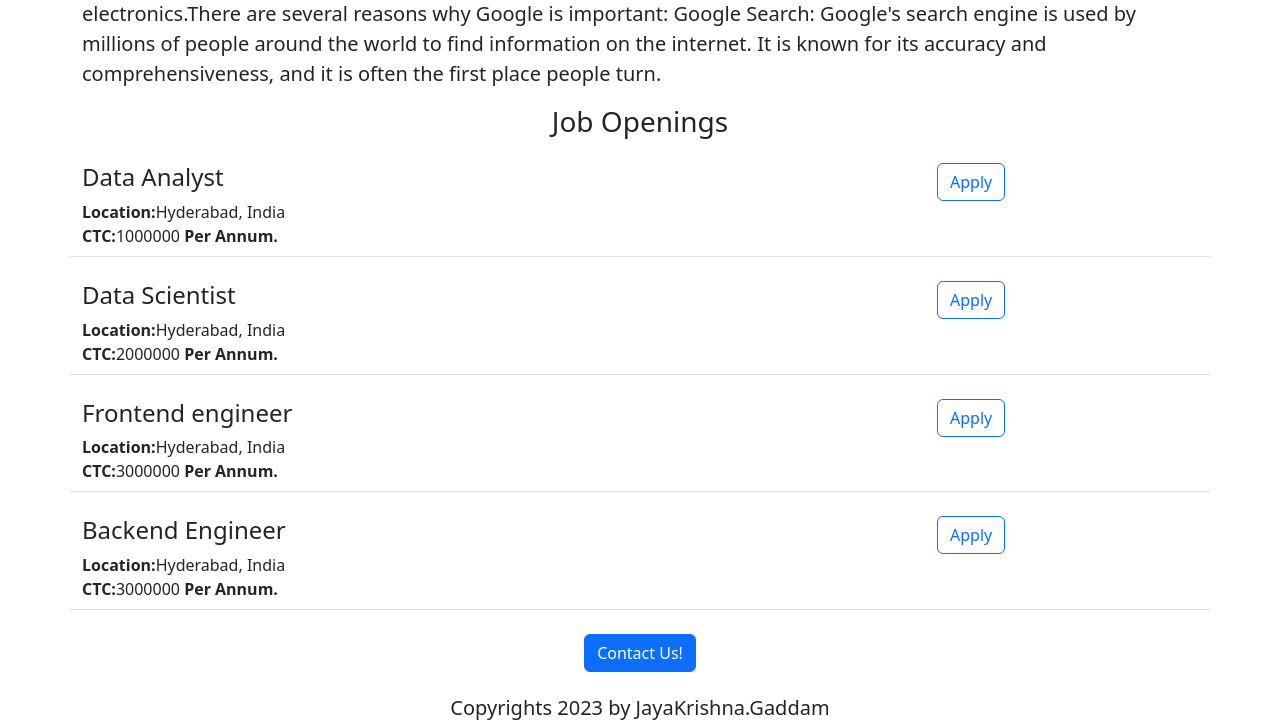
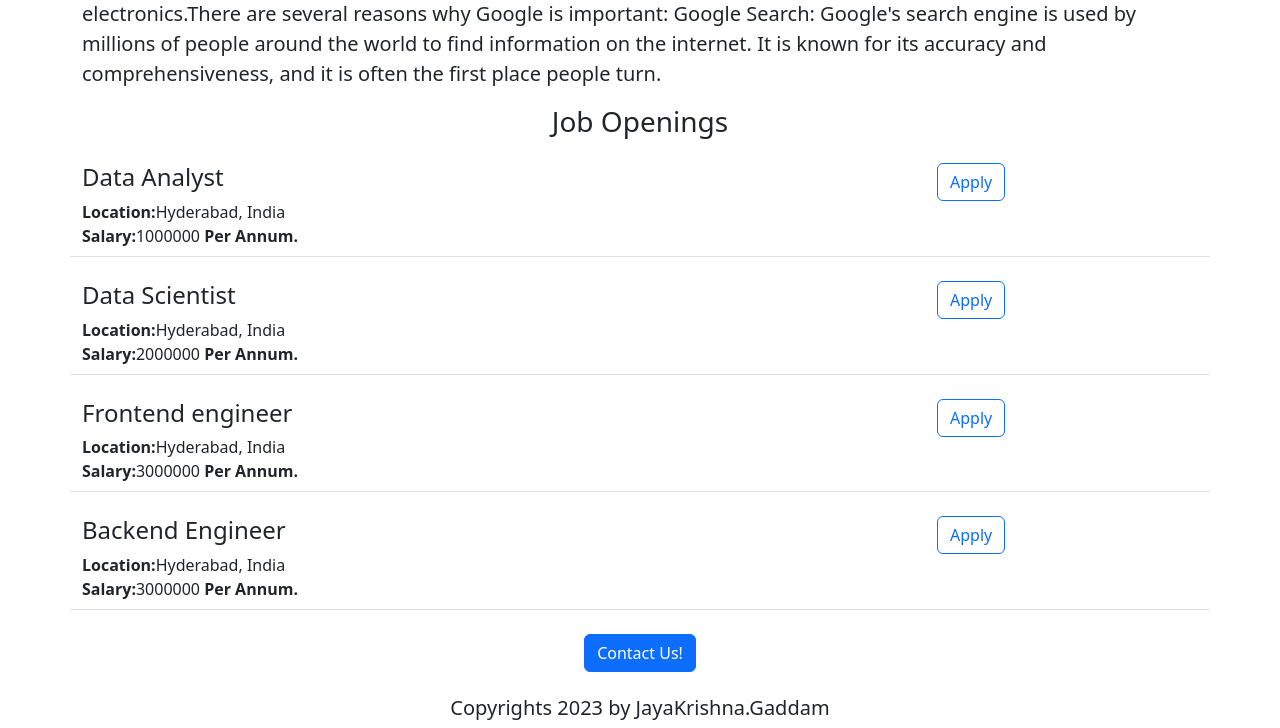
Before and after one commit to jayakrishnagaddam/blood-Donation-mngmt-System-v2, a Flask app: page / in a window 1280 px wide. Shown: the part 571-1299 px from the top of the page. Run offline with Flask 3, Linux system fonts and the light colour scheme.

Commit message:
Update 3.1.2

```diff
--- a/templates/jobitem.html
+++ b/templates/jobitem.html
@@ -4,7 +4,7 @@
                    {{job['title']}}
              </h4>
             <div><b>Location:</b>{{job['Location']}}</div>
-            <div><b>CTC:</b>{{job['Salary']}} <b>Per Annum.</b></div>
+            <div><b>Salary:</b>{{job['Salary']}} <b>Per Annum.</b></div>
              </div>
              <div class="col-3">
              <button type="button" class="btn btn-outline-primary">Apply</button>
```
